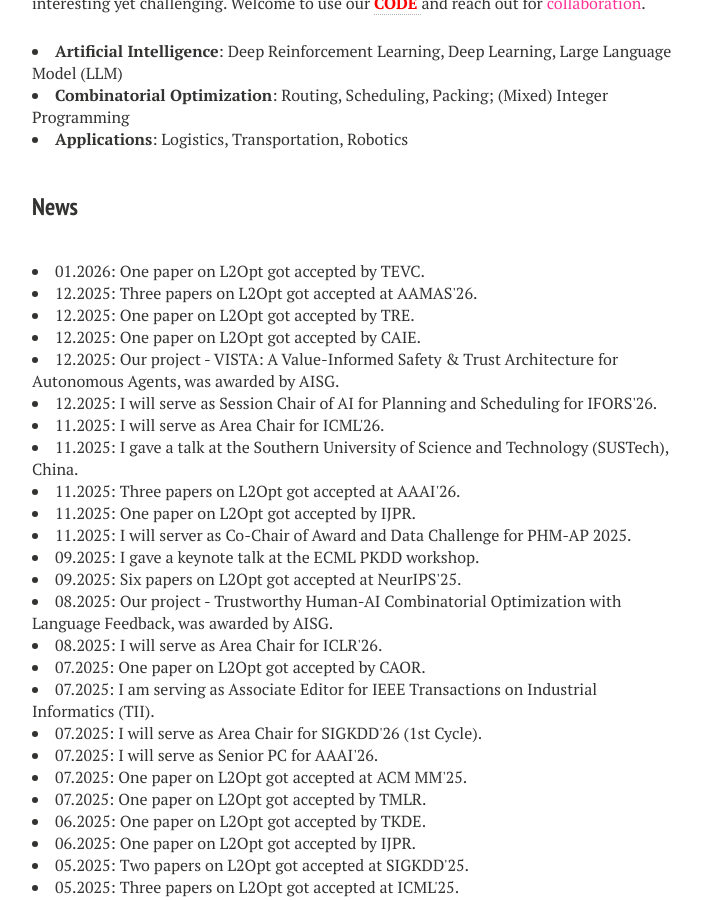
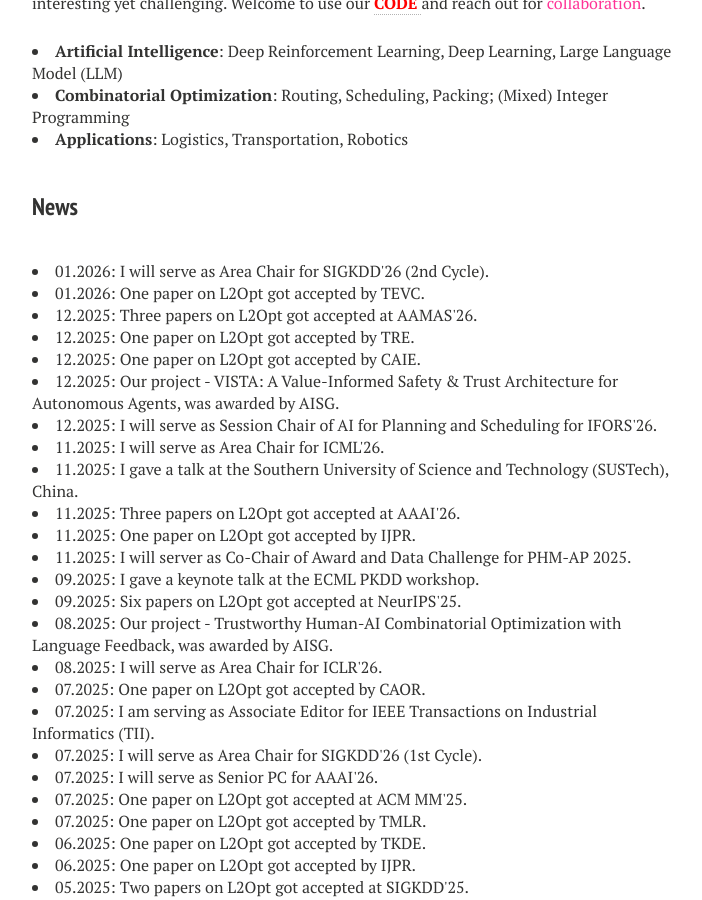
Before and after one commit to zhiguangcaosg/zhiguangcaosg.github.io, a Jekyll site: the page built from index.md, in a window 1280 px wide and 900 px high, scrolled down 812 px. Shown: the whole window, without its empty margins (288-990 px from the left). Built offline with Jekyll 4.4.1, drawn with Linux system fonts in a browser that asks for light colours; nearby versions of some CDN libraries.

Commit message:
Update index.md

```diff
--- a/index.md
+++ b/index.md
@@ -38,6 +38,9 @@ image: banner1.png
 </li>
 
 <h3 style="margin-bottom:-8px;padding-top:20px;">News</h3> <br>
+<li>
+01.2026:  I will serve as Area Chair for SIGKDD'26 (2nd Cycle).
+</li>
 
 <li>
 01.2026: One paper on L2Opt got accepted by TEVC.
```
